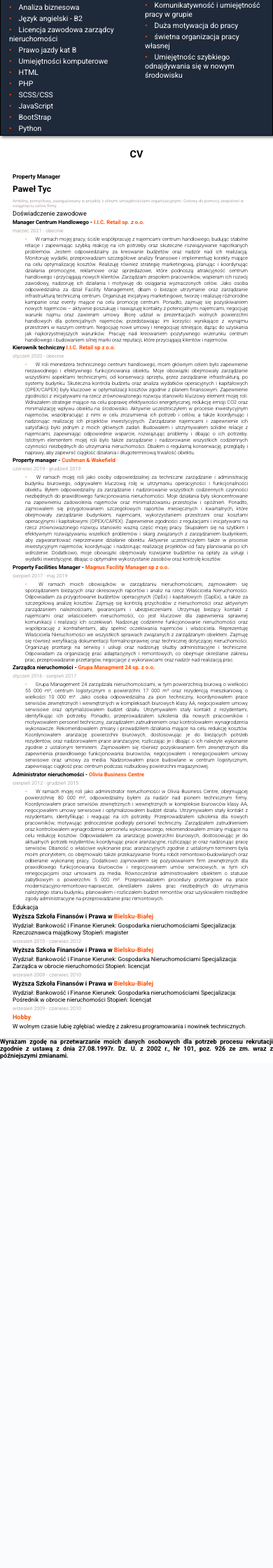
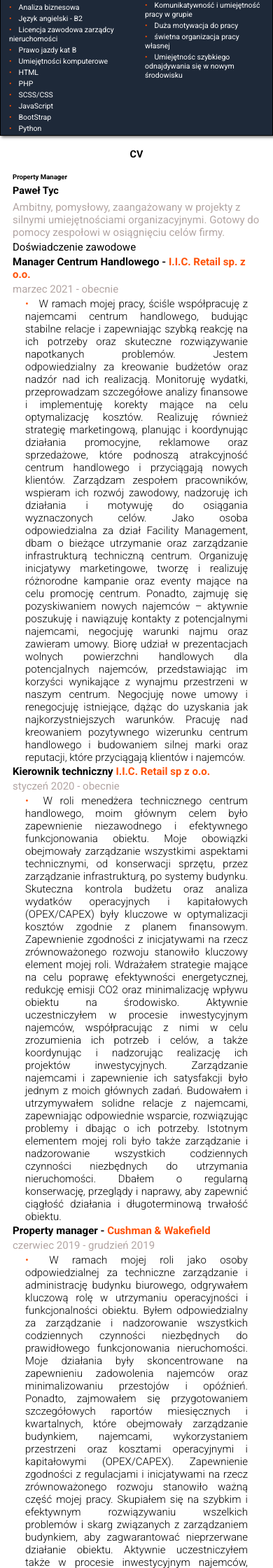
Before and after one commit to fluktar/CV, a PHP site: page /pl.html in a window 390 px wide. Shown: the part 528-2768 px from the top of the page at 70% size. Before the commit the page ends 2041 px from the top, so only its background shows below. Run offline with PHP 8.4, Linux system fonts and the light colour scheme; some libraries are stand-ins or nearby versions.

Commit message:
Update HTML and SCSS files to improve responsiveness and styling

```diff
--- a/pl.html
+++ b/pl.html
@@ -191,7 +191,7 @@
             </li>
           </ul>
 
-          <h3 class="title_company">
+          <h3 class="title_company" id="brake_point">
             Property Facilities Manager -
             <span>Magnus Facility Manager sp z o.o.</span>
           </h3>
@@ -251,7 +251,7 @@
             </li>
           </ul>
 
-          <h3 class="title_company" id="brake_point">
+          <h3 class="title_company">
             Administrator nieruchomości - <span>Olivia Business Centre</span>
           </h3>
           <p class="time">sierpień 2012 - grudzień 2015</p>
--- a/src/sass/style.scss
+++ b/src/sass/style.scss
@@ -189,33 +189,45 @@ html {
     justify-content: center;
   }
   .property_title {
-    font-size: 1.4rem;
+    font-size: 1.6rem;
     margin: 0 3rem;
     font-weight: bold;
   }
   h2 {
-    font-size: 2rem;
+    font-size: 2.4rem;
     display: flex;
     margin: 1rem 3rem;
   }
   .main_info {
     .motto {
       color: var(--motto);
-      font-size: 1rem;
+      font-size: 1.7rem;
       margin: 0 3rem;
+      @include respond(tab-port) {
+        font-size: 2.5rem;
+      }
     }
     .title_point {
-      font-size: 1.5rem;
+      font-size: 1.8rem;
       margin: 0.5rem 3rem;
+      @include respond(tab-port) {
+        font-size: 2.5rem;
+      }
     }
     .title_company {
-      font-size: 1.3rem;
+      font-size: 1.6rem;
       margin: 0.4rem 3rem;
+      @include respond(tab-port) {
+        font-size: 2.5rem;
+      }
       span {
         color: var(--selection);
       }
     }
     .time {
+      @include respond(tab-port) {
+        font-size: 2.5rem;
+      }
       color: var(--motto);
       font-size: 1.2rem;
       margin: 0.5rem 3rem;
@@ -224,10 +236,13 @@ html {
     ul {
       list-style: none;
       li {
-        font-size: 1.2rem;
+        font-size: 1.5rem;
         font-weight: 300;
         margin: 0.3rem 6rem;
         text-align: justify;
+        @include respond(tab-port) {
+          font-size: 2.5rem;
+        }
       }
       li:before {
         content: "•";
@@ -241,9 +256,15 @@ html {
       font-size: 1.5rem;
       font-weight: 400;
       margin: 0.5rem 3rem;
+      @include respond(tab-port) {
+        font-size: 2.5rem;
+      }
     }
     .school_main {
       font-weight: bold;
+      @include respond(tab-port) {
+        font-size: 2.5rem;
+      }
       span {
         color: var(--selection);
       }
@@ -251,6 +272,9 @@ html {
     .school_title {
       margin: 0 3rem;
       font-size: 1.4rem;
+      @include respond(tab-port) {
+        font-size: 2.5rem;
+      }
       &:last-of-type {
         margin-bottom: 2rem;
       }
```
Also changed, not shown: dist/css/loginForm.min.css (+1 -1 lines), src/sass/loginForm.scss (+69 -8 lines), dist/css/style.min.css, 1 other file.
